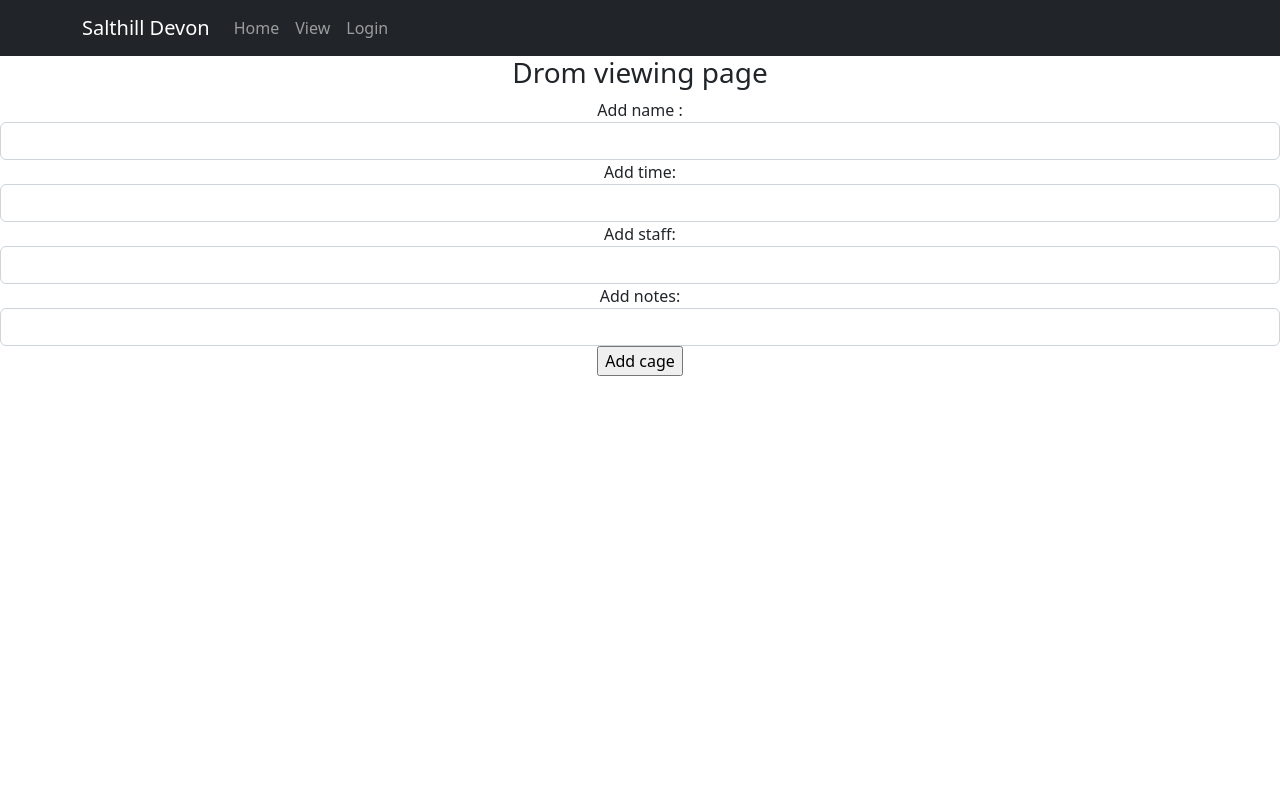
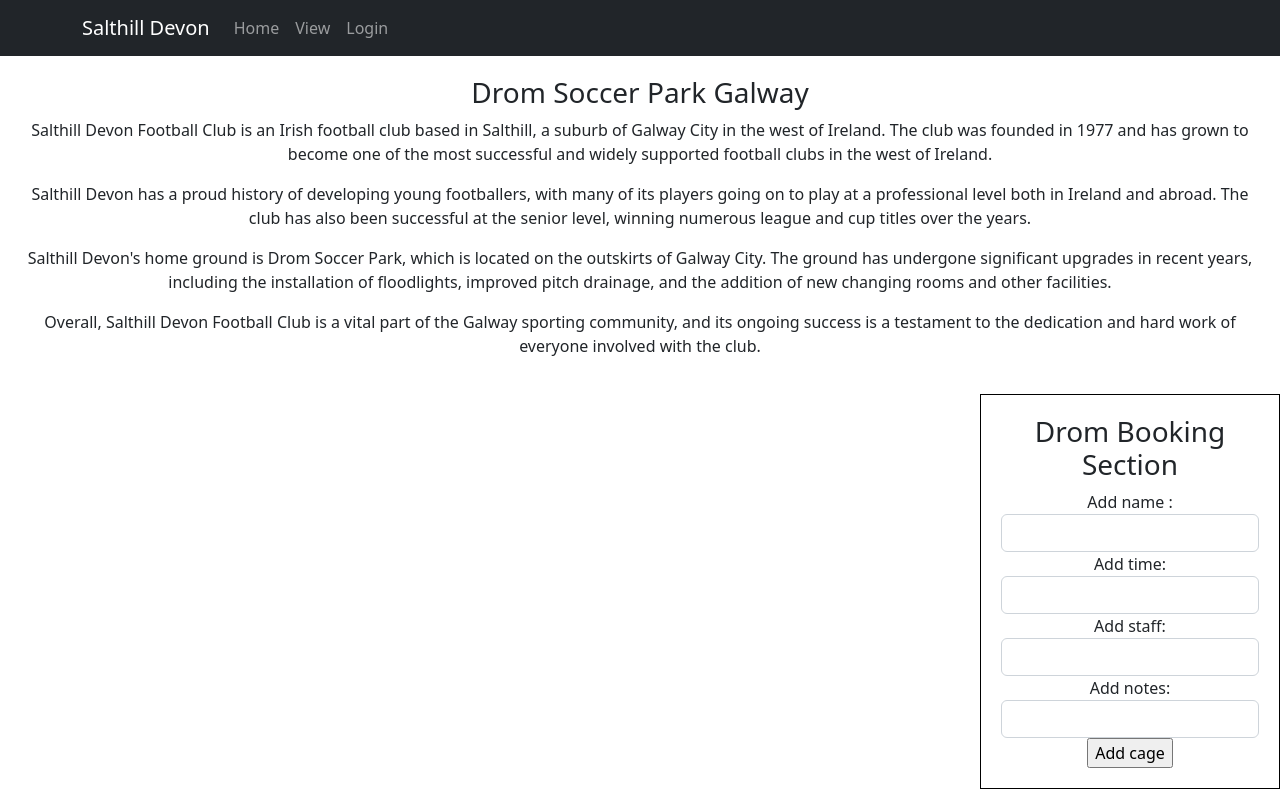
Before and after one commit to EoinieLawless/professional-practice-it, a React (Create React App) app in the folder dromsoccer/: page / in a window 1280 px wide. Built offline with nearby package versions, Linux system fonts and the light colour scheme.

Commit message:
merge trying

```diff
--- a/dromsoccer/package.json
+++ b/dromsoccer/package.json
@@ -23,6 +23,7 @@
     "react-dom": "^18.2.0",
     "react-router-dom": "^6.8.2",
     "react-scripts": "5.0.1",
+    "react-spinners": "^0.13.8",
     "web-vitals": "^2.1.4"
   },
   "scripts": {
--- a/dromsoccer/src/App.js
+++ b/dromsoccer/src/App.js
@@ -1,4 +1,5 @@
 import React from 'react';
+import { useState, useEffect} from "react";
 import 'bootstrap/dist/css/bootstrap.min.css';
 import './App.css';
 import Navbar from 'react-bootstrap/Navbar';
@@ -12,10 +13,13 @@ import { CageViewTestView } from './Pages/cageViewTestView';
 import {
    BrowserRouter as Router,
    Routes,
-   Route
+   Route,
+   Switch
 } from 'react-router-dom';
 
+
 class App extends React.Component {
+
   render() {
     return (
       <Router>
--- a/dromsoccer/src/Pages/cageSpace.js
+++ b/dromsoccer/src/Pages/cageSpace.js
@@ -1,4 +1,5 @@
 import React from "react";
+import CardGroup from 'react-bootstrap/CardGroup';
 import Card from 'react-bootstrap/Card';
 import Button from "react-bootstrap/Button";
 import { Link } from "react-router-dom";
@@ -18,23 +19,26 @@ export class CageSpace extends React.Component {
     }
     render() {
         return (
-            <div>
 
-                <Card>
+            <span>
+                <CardGroup style={{ display: 'flex', flexWrap: 'wrap' }}>
+                    <div style={{ marginRight: '20px', marginBottom: '20px' }}>
+                        <Card style={{ width: '18rem' }}>
                             <Card.Header>{this.props.cage.name}</Card.Header>
                             <Card.Body>
                                 <blockquote className="blockquote mb-0">
                                     <footer>
-                                {this.props.cage.time}
-                                {this.props.cage.staff}
-                                {this.props.cage.notes}
+                                        <Card.Text>{this.props.cage.time}</Card.Text>
+                                        <Card.Text>{this.props.cage.staff}</Card.Text>
+                                        <Card.Text>{this.props.cage.notes}</Card.Text>
                                     </footer>
                                 </blockquote>
                             </Card.Body>
-
                             <Button variant="danger" onClick={this.Deletecage}>Delete</Button>
                         </Card>
                     </div>
+                </CardGroup>
+            </span>
         );
     }
 }
--- a/dromsoccer/src/Pages/cageView.js
+++ b/dromsoccer/src/Pages/cageView.js
@@ -77,7 +77,44 @@ export class CageView extends React.Component {
     render() {
         return (
             <div>
-                <h3>Drom viewing page</h3>
+
+                <div style={{
+                    padding: '20px',
+
+                    float: "left",
+
+                    margin: '0 auto'
+                }}>
+                    <h3>Drom Soccer Park Galway</h3>
+
+                    <p>
+                        Salthill Devon Football Club is an Irish football club based in Salthill, a suburb of Galway City in the west of Ireland. The club was founded in 1977 and has grown to become one of the most successful and widely supported football clubs in the west of Ireland.
+                    </p>
+
+                    <p>
+                        Salthill Devon has a proud history of developing young footballers, with many of its players going on to play at a professional level both in Ireland and abroad. The club has also been successful at the senior level, winning numerous league and cup titles over the years.
+                    </p>
+
+                    <p>Salthill Devon's home ground is Drom Soccer Park, which is located on the outskirts of Galway City. The ground has undergone significant upgrades in recent years, including the installation of floodlights, improved pitch drainage, and the addition of new changing rooms and other facilities.</p>
+
+
+                    <p>
+                        Overall, Salthill Devon Football Club is a vital part of the Galway sporting community, and its ongoing success is a testament to the dedication and hard work of everyone involved with the club.
+
+                    </p>
+                </div>
+
+                <div style={{
+                    border: '1px solid black',
+                    padding: '20px',
+                    width: '50%',
+                    float: "right",
+                    width: "300px",
+                    margin: '0 auto'
+                }}>
+
+
+                    <h3>Drom Booking Section</h3>
                     <form onSubmit={this.handleSubmit}>
                         <div className="form-group">
                             <label>Add name : </label>
@@ -116,10 +153,16 @@ export class CageView extends React.Component {
                         </div>
 
                         <input type="submit" value="Add cage" />
+
+
                     </form>
                 </div>
 
 
+
+            </div>
         );
+
     }
+
 }
--- a/dromsoccer/src/Pages/cageViewTestView.js
+++ b/dromsoccer/src/Pages/cageViewTestView.js
@@ -23,10 +23,23 @@ export class CageViewTestView extends React.Component {
     }
 
     render() {
+        const containerStyle = {
+            width: "100%",
+        };
+
+        const cardStyle = {
+            display: "inline-block",
+            width: "calc(33% - 10px)",
+            margin: "5px",
+        };
+
         return (
-            <div>
-                <h3>Viewing page</h3>
-               <Cages cages={this.state.cages} Reload={this.componentDidMount}></Cages>
+            <div style={containerStyle}>
+                {this.state.cages.map((cage, index) => (
+                    <div key={index} style={cardStyle}>
+                        <Cages cages={this.state.cages} Reload={this.componentDidMount}></Cages>
+                    </div>
+                ))}
             </div>
         );
     }
--- a/package.json
+++ b/package.json
@@ -1,5 +1,6 @@
 {
   "dependencies": {
-    "mongoose": "^6.10.2"
+    "mongoose": "^6.10.2",
+    "react-router-dom": "^5.3.4"
   }
 }
```
Also changed, not shown: 2 other files (tests, documents, lock files or other folders). Lines whose indentation alone changed are shown as unchanged.
